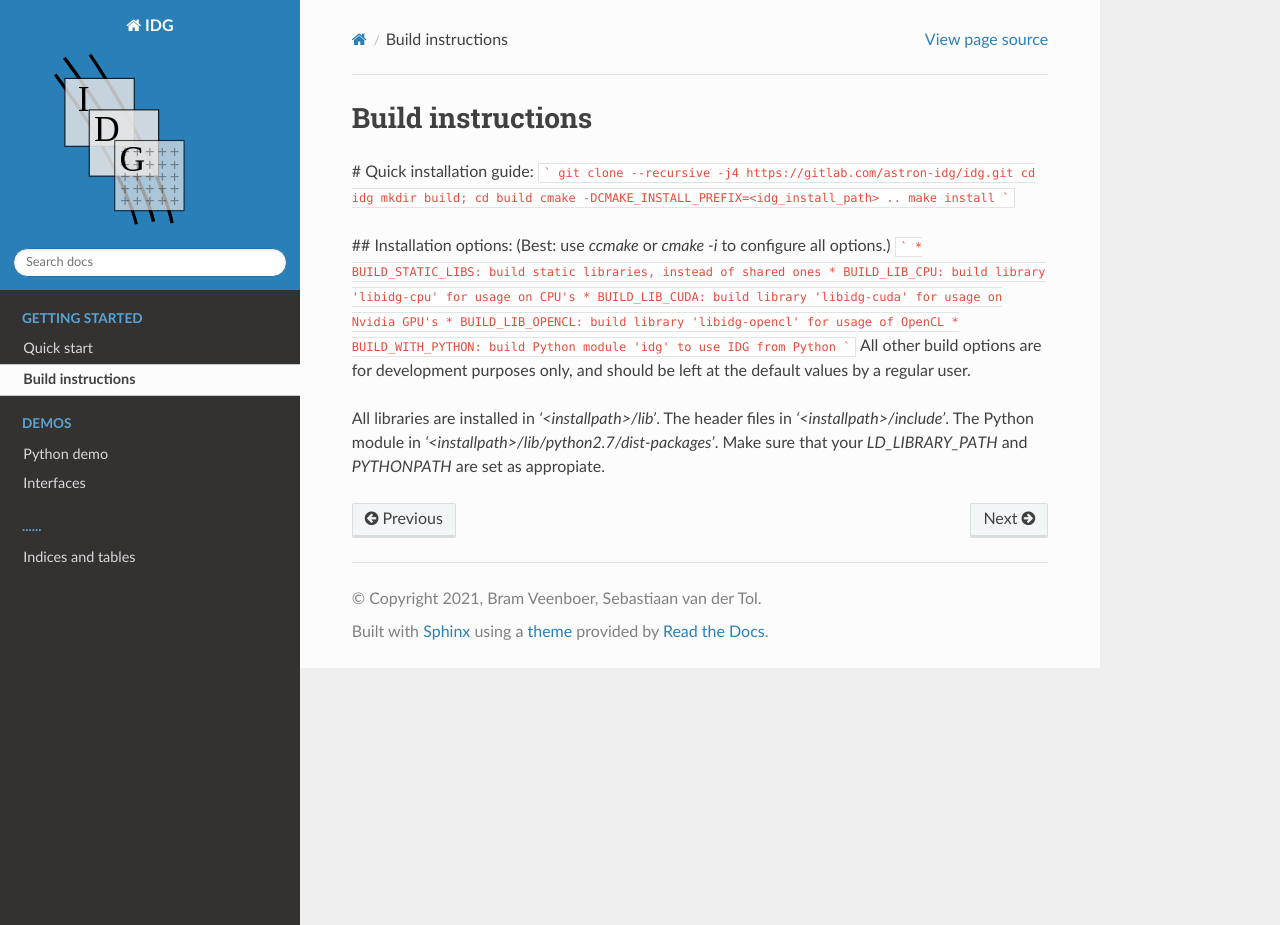
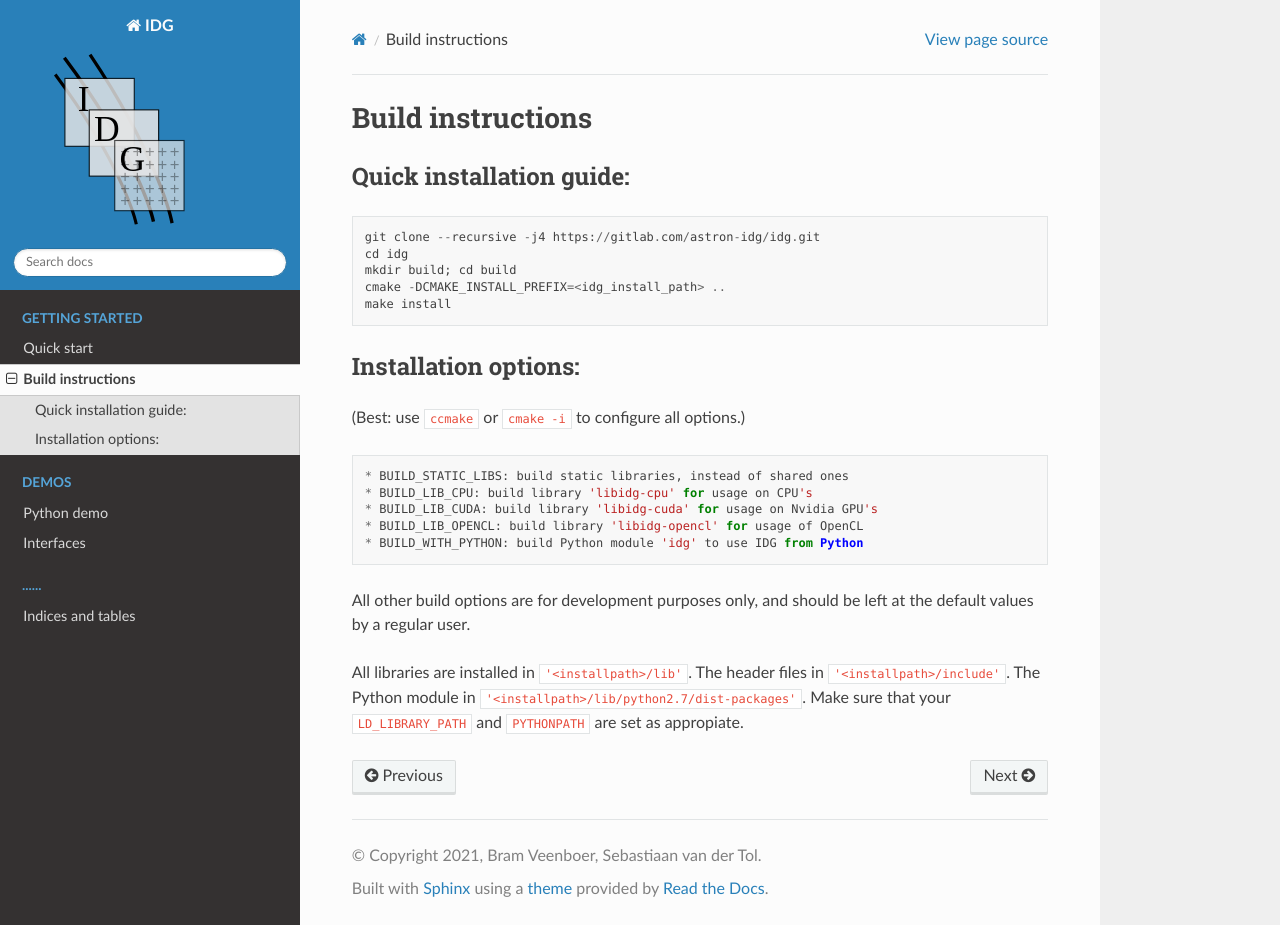
Before and after one commit to darafferty/rapthor, a Sphinx documentation site: the page built from doc/build-instructions.md, in a window 1280 px wide and 925 px high. Built offline with Sphinx 7.4.7 and the Read the Docs theme 2.0.0, drawn with Linux system fonts in a browser that asks for light colours; some of the changed lines change nothing that is shown.

Commit message:
Add support for markdown in sphinx doc

````diff
--- a/doc/build-instructions.rst
+++ b/doc/build-instructions.md
@@ -1,10 +1,6 @@
-.. _build-instructions-label:
+# Build instructions
 
-==================
-Build instructions
-==================
-
-# Quick installation guide:
+## Quick installation guide:
 ```
 git clone --recursive -j4 https://gitlab.com/astron-idg/idg.git
 cd idg
--- a/doc/conf.py
+++ b/doc/conf.py
@@ -27,7 +27,7 @@ author = 'Bram Veenboer, Sebastiaan van der Tol'
 # Add any Sphinx extension module names here, as strings. They can be
 # extensions coming with Sphinx (named 'sphinx.ext.*') or your custom
 # ones.
-extensions = [ "sphinx_rtd_theme", "sphinx.ext.autodoc", "breathe" ]
+extensions = [ "sphinx_rtd_theme", "sphinx.ext.autodoc", "breathe", 'myst_parser' ]
 
 # Add any paths that contain templates here, relative to this directory.
 templates_path = ['_templates']
````
